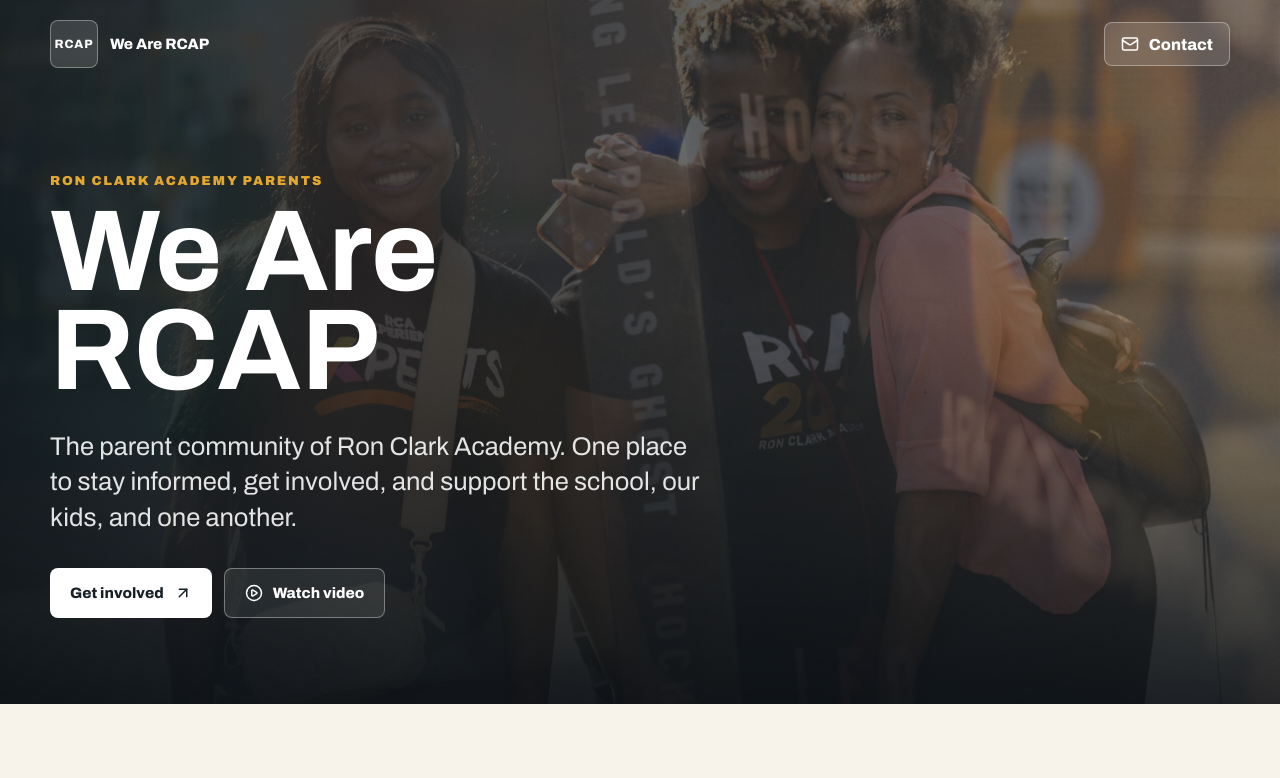
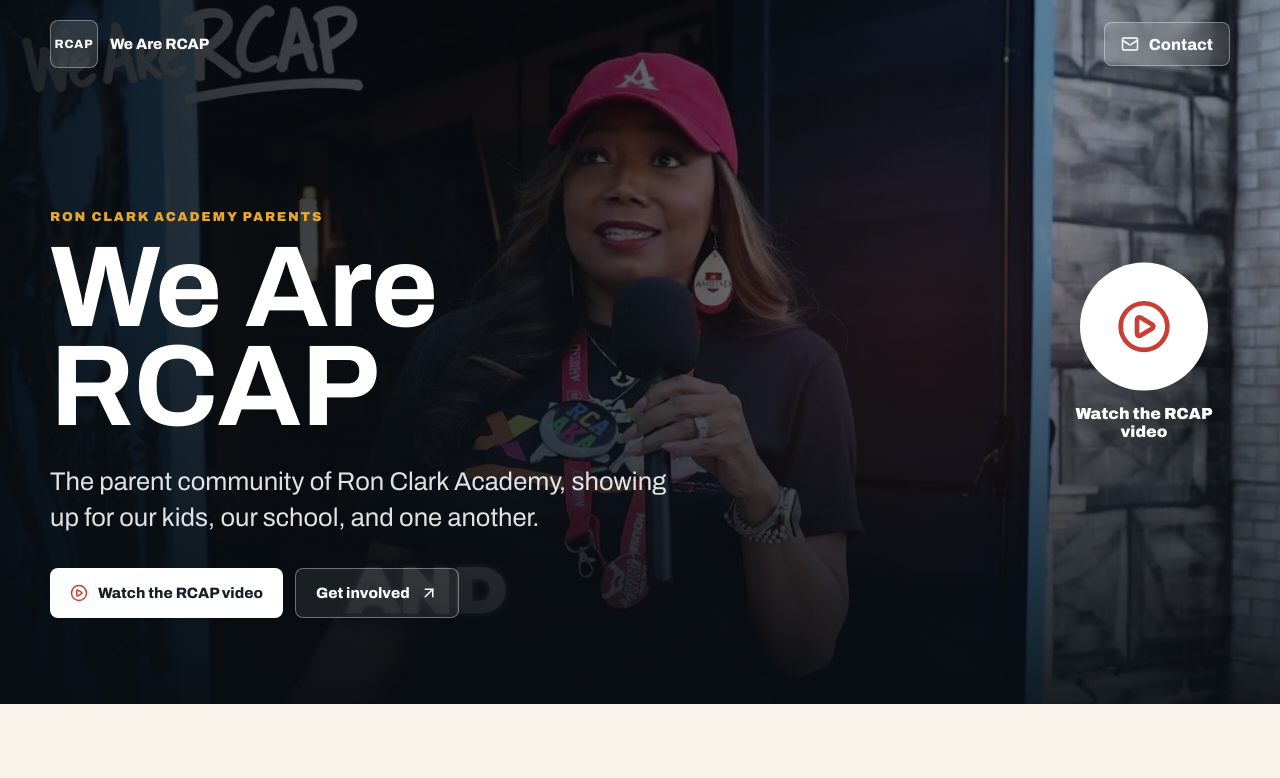
Before and after one commit to mosejames/wearercap.org, a React (Vite) app: page / in a window 1280 px wide. Shown: the top 778 px of the page. Built offline with nearby package versions, Linux system fonts and the light colour scheme.

Commit message:
Make video the homepage hero

```diff
--- a/src/main.jsx
+++ b/src/main.jsx
@@ -21,25 +21,7 @@
 const volunteerHref = 'https://www.signupgenius.com/go/60B0949A4AB29A2F94-rcaexp2#/';
 const hoursHref = 'https://www.trackitforward.com/site/the-ron-clark-academy';
 const youtubeEmbedUrl = 'https://www.youtube.com/embed/6UA9ZZjm66c?rel=0&modestbranding=1';
-
-const heroSlides = [
-  {
-    src: '/images/rcap-hero-parents.jpg',
-    position: 'center center',
-  },
-  {
-    src: '/images/rcap-hero-students.jpg',
-    position: 'center center',
-  },
-  {
-    src: '/images/rcap-hero-campus.jpg',
-    position: 'center center',
-  },
-  {
-    src: '/images/rcap-hero-volunteer.jpg',
-    position: 'center center',
-  },
-];
+const heroPoster = '/images/rcap-video-hero.jpg';
 
 const communityLinks = [
   {
@@ -141,30 +123,6 @@
   },
 ];
 
-function HeroSlides() {
-  const [active, setActive] = React.useState(0);
-
-  React.useEffect(() => {
-    const id = setInterval(() => {
-      setActive((current) => (current + 1) % heroSlides.length);
-    }, 6000);
-    return () => clearInterval(id);
-  }, []);
-
-  return (
-    <div className="hero-slides" aria-hidden="true">
-      {heroSlides.map((slide, index) => (
-        <div
-          className={`hero-slide${index === active ? ' is-active' : ''}`}
-          key={slide.src}
-        >
-          <img src={slide.src} alt="" style={{ objectPosition: slide.position }} />
-        </div>
-      ))}
-    </div>
-  );
-}
-
 function VideoModal({ open, onClose }) {
   React.useEffect(() => {
     if (!open) {
@@ -225,7 +183,9 @@
   return (
     <main className="site-shell">
       <section className="hero" aria-label="We Are RCAP">
-        <HeroSlides />
+        <div className="hero-poster" aria-hidden="true">
+          <img src={heroPoster} alt="" />
+        </div>
         <div className="hero-scrim" />
 
         <header className="nav">
@@ -239,6 +199,13 @@
           </a>
         </header>
 
+        <button className="hero-play-button" type="button" onClick={openVideo}>
+          <span className="play-disc">
+            <PlayCircle size={56} aria-hidden="true" />
+          </span>
+          <span>Watch the RCAP video</span>
+        </button>
+
         <div className="hero-content">
           <p className="kicker">Ron Clark Academy Parents</p>
           <h1 aria-label="We Are RCAP">
@@ -247,18 +214,18 @@
             <span>RCAP</span>
           </h1>
           <p className="hero-copy">
-            The parent community of Ron Clark Academy. One place to stay informed,
-            get involved, and support the school, our kids, and one another.
+            The parent community of Ron Clark Academy, showing up for our kids,
+            our school, and one another.
           </p>
           <div className="hero-actions">
-            <a className="button primary" href="#get-involved">
+            <button className="button primary" type="button" onClick={openVideo}>
+              <PlayCircle size={18} aria-hidden="true" />
+              Watch the RCAP video
+            </button>
+            <a className="button secondary" href="#get-involved">
               Get involved
               <ArrowUpRight size={18} aria-hidden="true" />
             </a>
-            <button className="button secondary" type="button" onClick={openVideo}>
-              <PlayCircle size={18} aria-hidden="true" />
-              Watch video
-            </button>
           </div>
         </div>
       </section>
@@ -285,13 +252,11 @@
             src="/images/rcap-hero-students.jpg"
             alt="Ron Clark Academy students standing together"
           />
-          <button className="photo-video" type="button" onClick={openVideo}>
-            <img src="/images/rcap-community-table.jpg" alt="" />
-            <span className="video-play">
-              <PlayCircle size={34} aria-hidden="true" />
-            </span>
-            <span className="photo-video-text">Watch the RCAP video</span>
-          </button>
+          <img
+            className="photo-small"
+            src="/images/rcap-hero-volunteer.jpg"
+            alt="RCAP volunteer welcoming families"
+          />
           <img
             className="photo-small"
             src="/images/rcap-volunteer-hours.jpg"
--- a/src/styles.css
+++ b/src/styles.css
@@ -63,71 +63,31 @@
   color: white;
 }
 
-.hero-slides,
+.hero-poster,
 .hero-scrim {
   position: absolute;
   inset: 0;
 }
 
-.hero-slide {
-  position: absolute;
-  inset: 0;
-  opacity: 0;
-  transition: opacity 1.6s ease-in-out;
-}
-
-.hero-slide.is-active {
-  opacity: 1;
-}
-
-.hero-slide img {
+.hero-poster img {
   width: 100%;
   height: 100%;
   object-fit: cover;
-}
-
-.hero-slide.is-active img {
-  animation: kenburns-in 8s ease-out forwards;
-}
-
-.hero-slide:nth-child(even).is-active img {
-  animation-name: kenburns-out;
-}
-
-@keyframes kenburns-in {
-  from {
-    transform: scale(1.05) translate3d(0, 0, 0);
-  }
-  to {
-    transform: scale(1.16) translate3d(-1.6%, -1.6%, 0);
-  }
-}
-
-@keyframes kenburns-out {
-  from {
-    transform: scale(1.16) translate3d(1.4%, 1.2%, 0);
-  }
-  to {
-    transform: scale(1.04) translate3d(0, 0, 0);
-  }
+  object-position: 58% center;
+  transform: scale(1.04);
 }
 
 @media (prefers-reduced-motion: reduce) {
-  .hero-slide {
-    transition: opacity 0.6s ease;
-  }
-
-  .hero-slide.is-active img,
-  .hero-slide:nth-child(even).is-active img {
-    animation: none;
-    transform: scale(1.04);
+  .hero-poster img {
+    transform: none;
   }
 }
 
 .hero-scrim {
   background:
-    linear-gradient(90deg, rgba(8, 13, 18, 0.84) 0%, rgba(8, 13, 18, 0.55) 46%, rgba(8, 13, 18, 0.2) 100%),
-    linear-gradient(0deg, rgba(8, 13, 18, 0.82) 0%, rgba(8, 13, 18, 0.08) 56%);
+    radial-gradient(circle at 72% 45%, rgba(200, 63, 56, 0.12), transparent 28%),
+    linear-gradient(90deg, rgba(8, 13, 18, 0.9) 0%, rgba(8, 13, 18, 0.66) 42%, rgba(8, 13, 18, 0.26) 100%),
+    linear-gradient(0deg, rgba(8, 13, 18, 0.88) 0%, rgba(8, 13, 18, 0.1) 62%);
 }
 
 .nav {
@@ -185,9 +145,50 @@
 .hero-content {
   width: min(1180px, calc(100% - 40px));
   position: relative;
-  z-index: 1;
+  z-index: 2;
   margin: 0 auto;
   padding: 120px 0 86px;
+}
+
+.hero-play-button {
+  position: absolute;
+  z-index: 2;
+  top: 50%;
+  right: max(40px, calc((100vw - 1180px) / 2));
+  display: grid;
+  justify-items: center;
+  gap: 14px;
+  border: 0;
+  background: transparent;
+  color: white;
+  cursor: pointer;
+  transform: translateY(-50%);
+}
+
+.play-disc {
+  width: 128px;
+  height: 128px;
+  display: grid;
+  place-items: center;
+  border-radius: 999px;
+  background: white;
+  color: var(--red);
+  box-shadow: 0 22px 60px rgba(0, 0, 0, 0.28);
+  transition: transform 0.18s ease, box-shadow 0.18s ease;
+}
+
+.hero-play-button:hover .play-disc {
+  transform: scale(1.05);
+  box-shadow: 0 28px 70px rgba(0, 0, 0, 0.34);
+}
+
+.hero-play-button > span:last-child {
+  max-width: 160px;
+  font-size: 16px;
+  font-weight: 900;
+  line-height: 1.15;
+  text-align: center;
+  text-shadow: 0 2px 18px rgba(0, 0, 0, 0.45);
 }
 
 .kicker,
@@ -238,6 +239,10 @@
 .button.primary {
   background: white;
   color: var(--ink);
+}
+
+.button.primary svg {
+  color: var(--red);
 }
 
 .button.secondary {
@@ -843,7 +848,8 @@
 
   .hero-scrim {
     background:
-      linear-gradient(180deg, rgba(8, 13, 18, 0.5) 0%, rgba(8, 13, 18, 0.34) 34%, rgba(8, 13, 18, 0.9) 100%);
+      linear-gradient(180deg, rgba(8, 13, 18, 0.42) 0%, rgba(8, 13, 18, 0.3) 34%, rgba(8, 13, 18, 0.93) 100%),
+      linear-gradient(90deg, rgba(8, 13, 18, 0.55), rgba(8, 13, 18, 0.12));
   }
 
   .nav {
@@ -874,6 +880,31 @@
 
   .hero-content {
     padding: 108px 0 54px;
+  }
+
+  .hero-poster img {
+    object-position: 57% center;
+  }
+
+  .hero-play-button {
+    top: 118px;
+    right: 18px;
+    gap: 8px;
+    transform: none;
+  }
+
+  .play-disc {
+    width: 76px;
+    height: 76px;
+  }
+
+  .play-disc svg {
+    width: 38px;
+    height: 38px;
+  }
+
+  .hero-play-button > span:last-child {
+    display: none;
   }
 
   .hero h1 {
```
Also changed, not shown: public/images/rcap-video-hero.jpg (added).
